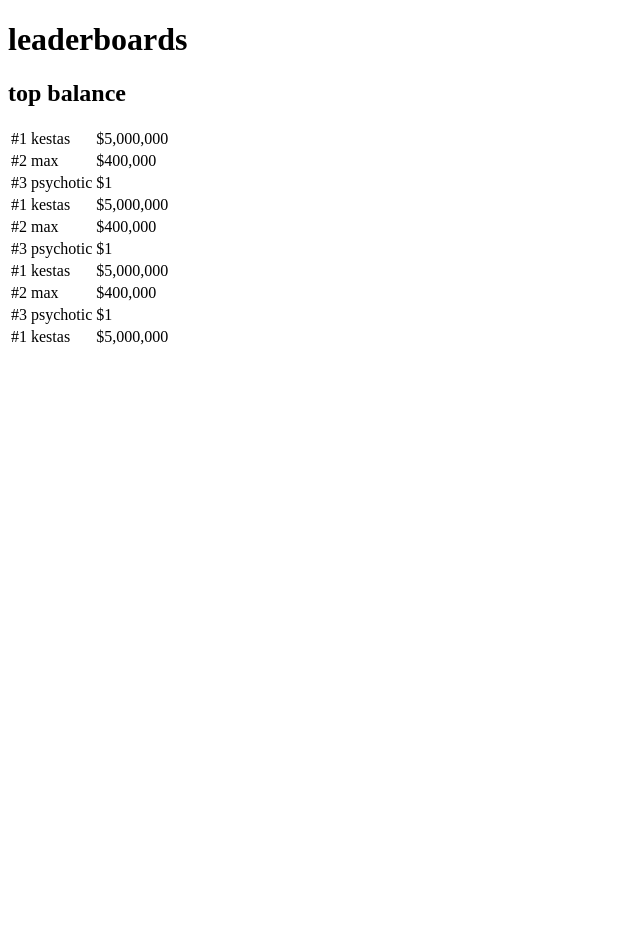
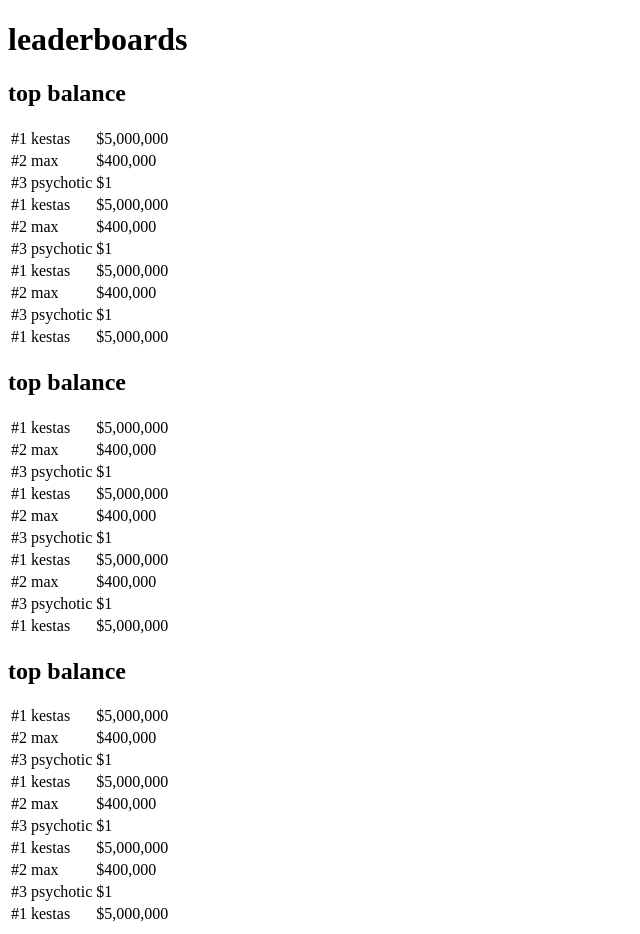
Before and after one commit to mxz7/nypsi-website, a SvelteKit app: page /leaderboard in a window 1280 px wide. Shown: the whole page, without its empty margins (0-640 px from the left). Before the commit the page ends 800 px from the top, so only its background shows below. Built offline with nearby package versions, Linux system fonts and the light colour scheme.

Commit message:
refactor: move leaderboard to component

```diff
--- /dev/null
+++ b/src/lib/components/MiniLeaderboard.svelte
@@ -0,0 +1,20 @@
+<script lang="ts">
+  export let data: { user: string; value: number }[];
+</script>
+
+<div class="mx-5 sm:grow">
+  <h2 class="text-center text-xl font-bold sm:text-3xl">top balance</h2>
+  <table class="mt-1 text-sm sm:text-xl mx-auto">
+    <tbody>
+      {#each data as { user, value }}
+        <tr
+          class="bg-gray-950 border-b-[8px] border-gray-900 border-opacity-100 bg-opacity-20 hover:scale-105 duration-200 ease-in"
+        >
+          <td class="px-1 py-1 text-gray-400">#{data.findIndex((item) => item.user === user) + 1}</td>
+          <td class="px-4 py-1">{user}</td>
+          <td class="px-4 py-1 text-right">${value.toLocaleString()}</td>
+        </tr>
+      {/each}
+    </tbody>
+  </table>
+</div>
--- a/src/routes/leaderboard/+page.svelte
+++ b/src/routes/leaderboard/+page.svelte
@@ -1,40 +1,19 @@
 <script>
+  import MiniLeaderboard from "../../lib/components/MiniLeaderboard.svelte";
+
   let balance = [
-    { name: "kestas", bal: 5000000 },
-    { name: "max", bal: 400000 },
-    { name: "psychotic", bal: 1 },
-    { name: "kestas", bal: 5000000 },
-    { name: "max", bal: 400000 },
-    { name: "psychotic", bal: 1 },
-    { name: "kestas", bal: 5000000 },
-    { name: "max", bal: 400000 },
-    { name: "psychotic", bal: 1 },
-    { name: "kestas", bal: 5000000 },
-    { name: "max", bal: 400000 },
-    { name: "psychotic", bal: 1 }
-
-    // Add more dummy
-  ].slice(0, 10); // Display only top 10 entries
-
-  let prestige = [
-    { name: "kestas", pres: 69 },
-    { name: "max", pres: 42 },
-    { name: "psychotic", pres: 3 },
-    { name: "kestas", pres: 69 },
-    { name: "max", pres: 42 },
-    { name: "psychotic", pres: 3 },
-    { name: "kestas", pres: 69 },
-    { name: "max", pres: 42 },
-    { name: "psychotic", pres: 3 },
-    { name: "kestas", pres: 69 },
-    { name: "max", pres: 42 },
-    { name: "psychotic", pres: 3 },
-    { name: "kestas", pres: 69 },
-    { name: "max", pres: 42 },
-    { name: "psychotic", pres: 3 },
-    { name: "kestas", pres: 69 },
-    { name: "max", pres: 42 },
-    { name: "psychotic", pres: 3 }
+    { user: "kestas", value: 5000000 },
+    { user: "max", value: 400000 },
+    { user: "psychotic", value: 1 },
+    { user: "kestas", value: 5000000 },
+    { user: "max", value: 400000 },
+    { user: "psychotic", value: 1 },
+    { user: "kestas", value: 5000000 },
+    { user: "max", value: 400000 },
+    { user: "psychotic", value: 1 },
+    { user: "kestas", value: 5000000 },
+    { user: "max", value: 400000 },
+    { user: "psychotic", value: 1 }
 
     // Add more dummy
   ].slice(0, 10); // Display only top 10 entries
@@ -51,20 +30,7 @@
 </header>
 
 <div class="flex flex-row mt-10 overflow-x-auto text-white sm:p-3 overflow-y-hidden">
-  <div class="mx-5 sm:grow">
-    <h2 class="text-center text-xl font-bold sm:text-3xl">top balance</h2>
-    <table class="mt-1 text-sm sm:text-xl mx-auto">
-      <tbody>
-        {#each balance as { name, bal }}
-          <tr
-            class="bg-gray-950 border-b-[8px] border-gray-900 border-opacity-100 bg-opacity-20 hover:scale-105 duration-200 ease-in"
-          >
-            <td class="px-1 py-1 text-gray-400">#{balance.findIndex((item) => item.name === name) + 1}</td>
-            <td class="px-4 py-1">{name}</td>
-            <td class="px-4 py-1 text-right">${bal.toLocaleString()}</td>
-          </tr>
-        {/each}
-      </tbody>
-    </table>
-  </div>
+  <MiniLeaderboard data={balance} />
+  <MiniLeaderboard data={balance} />
+  <MiniLeaderboard data={balance} />
 </div>
```
